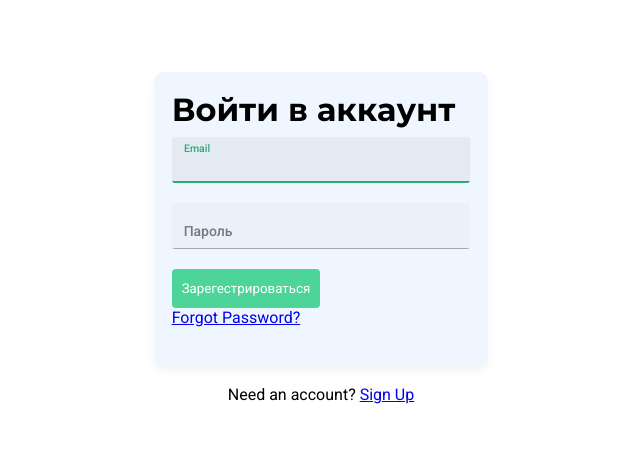
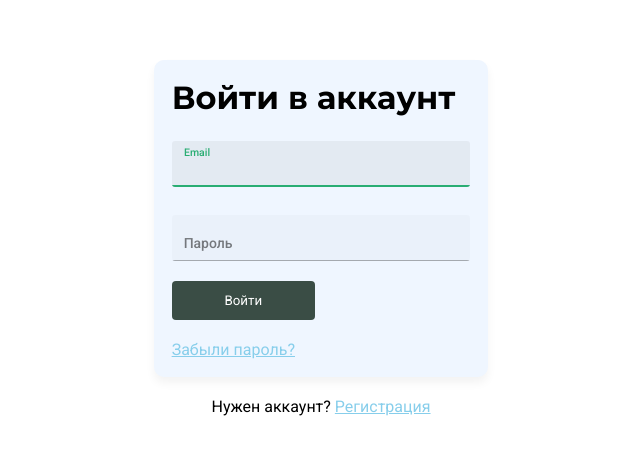
Before and after one commit to Dan-Crane/todo-react-2, a React (Create React App) app: page /auth in a window 1280 px wide. Shown: the part 162-616 px from the top of the page, without its empty margins (319-959 px from the left). Built offline with nearby package versions, Linux system fonts and the light colour scheme; no server answers.

Commit message:
Login.jsx

```diff
--- a/src/api/apiFirebase.js
+++ b/src/api/apiFirebase.js
@@ -3,11 +3,11 @@ import {db, auth} from '../firebase'
 // auth
 export const logInUser = (email, password) => {
 	return auth.signInWithEmailAndPassword(email, password)
-		.catch(error => {
-			console.log(error.code, error.message)
-			const errorCode = error.code;
-			const errorMessage = error.message;
-		});
+		// .catch(error => {
+		// 	console.log(error.code, error.message)
+		// 	const errorCode = error.code;
+		// 	const errorMessage = error.message;
+		// });
 }
 
 export const logOutUser = () => {
--- a/src/components/App/App.scss
+++ b/src/components/App/App.scss
@@ -87,7 +87,7 @@ body {
   }
 }
 
-.user {
+.main-form {
   display: flex;
   align-items: center;
   justify-content: center;
@@ -104,9 +104,6 @@ body {
     border-radius: 10px;
     margin-bottom: 20px;
     transition: all 0.300s ease-in-out;
-    div {
-      margin-bottom: 20px;
-    }
 
     @media all and (max-width: 768px) {
       padding: 6px;
@@ -116,12 +113,13 @@ body {
   }
 
   &__title {
+    cursor: default;
     font-family: Montserrat;
     font-style: normal;
     font-weight: bold;
     font-size: 32px;
     line-height: 39px;
-    margin-bottom: 8px;
+    //margin-bottom: 8px;
     color: black;
     margin-right: 15px;
     word-break: break-word;
@@ -133,35 +131,49 @@ body {
     }
   }
 
+  &__item{
+    position: relative;
+    padding-top: 24px;
+    margin-bottom: 4px;
+  }
+
   &__error{
-    font-family: Montserrat;
-    display: inline-block;
-    color: #190909;
+    cursor: default;
+    font-size: 14px;
+    color: white;
     text-align: center;
-    padding: 8px;
-    width: 100%;
-    background-color: #ffb9ad;
-    border: 1px solid tomato;
+    padding: 3px;
+    height: 40px;
+    background-color: tomato;
     box-shadow: 0px 6px 10px rgba(0, 0, 0, 0.05);
-    border-radius: 10px;
-    margin-bottom: 20px;
+    border-radius: 4px;
+    display: flex;
+    align-items: center;
+    justify-content: center;
+    flex: 0 1 48%;
+
   }
   &__small-error {
-    font-family: Montserrat;
-    display: inline-block;
+    cursor: default;
     max-height: 20px;
     height: 20px;
-    color: #190909;
     text-align: center;
-    padding: 0px;
     width: 100%;
     font-size: 14px;
     line-height: 19px;
-    background-color: #ffb9ad;
-    border: 1px solid tomato;
     box-shadow: 0px 6px 10px rgba(0, 0, 0, 0.05);
-    border-radius: 10px;
     margin-bottom: 4px;
+    position: absolute;
+    top: 0;
+
+
+    color: white;
+    padding: 3px;
+    background-color: tomato;
+    border-radius: 4px;
+    display: flex;
+    align-items: center;
+    justify-content: center;
   }
 
   &__error-wrap {
@@ -190,6 +202,18 @@ body {
   }
 
   &__desc {
-
+    cursor: default;
+    a{
+      color: skyblue;
+    }
+  }
+  &__wrap{
+    display: flex;
+    align-items: center;
+    justify-content: space-between;
+    margin-top: 20px;
+  }
+  &__btn{
+    flex: 0 0 48%;
   }
 }
--- a/src/components/Auth/Login/Login.jsx
+++ b/src/components/Auth/Login/Login.jsx
@@ -10,49 +10,45 @@ import {Input} from "../../InputComponent/Input";
 import './Login.scss'
 
 export function Login() {
-	const [emailValue, setEmailValue] = useState('')
-	const [passwordValue, setPasswordValue] = useState('')
 	const {actions} = useStore()
 	const [error, setError] = useState(false)
 	const [loading, setLoading] = useState(false)
 	const history = useHistory()
-	const email = useInput('', {minLength: 3, isEmpty: true, isEmail: true,})
+
+	const email = useInput('')
+	const password = useInput('')
+
 
 	async function handleSubmit(e) {
 		e.preventDefault()
 
 		try {
-			setError("")
+			setError(false)
 			setLoading(true)
-			await actions.logInUser(emailValue, passwordValue)
+			await actions.logInUser(email.value, password.value)
 			history.push("/")
 		} catch {
-			setError("Failed to log in")
+
+			setError(true)
 		}
 
 		setLoading(false)
 	}
 
 	return (
-		<section className='login user'>
-			<div className='login__body user__body'>
-				<h2 className='login__title user__title'>Войти в аккаунт</h2>
-				<CSSTransition in={error}
-											 classNames='user__error-wrap'
-											 timeout={300}
-											 mountOnEnter
-											 unmountOnExit>
-					<span className='login__error user__error'>Ошибка входа</span>
-				</CSSTransition>
-				<form className='login__form user__form'>
+		<section className='login main-form'>
+			<div className='login__body main-form__body'>
+				<h2 className='login__title main-form__title'>Войти в аккаунт</h2>
 
+				<form className='login__form main-form__form' onSubmit={handleSubmit}>
+					<div className='main-form__item'>
 						<CSSTransition in={email.isDirty}
-												 classNames='user__error-wrap'
+													 classNames='main-form__error-wrap'
 													 timeout={300}
 													 mountOnEnter
 													 unmountOnExit>
 						<span
-							className='login__error user__small-error'>
+							className='login__error main-form__small-error'>
 							{email.errors.message}
 						</span>
 						</CSSTransition>
@@ -62,25 +58,54 @@ export function Login() {
 									 name='email'
 									 value={email.value}
 									 setValue={e => email.handleChange(e)}
-								 onBlur={email.onBlur}
+									 onBlur={e => email.handleBlur(e)}
 									 autoFocus/>
-					<Input placeholder='Пароль' type='password' setValue={setPasswordValue} value={passwordValue}/>
+					</div>
 
-					<button className='main-btn signup__btn'
-									disabled={loading}>
-						Зарегестрироваться
+					<div className='main-form__item'>
+						<CSSTransition in={password.isDirty}
+													 classNames='main-form__error-wrap'
+													 timeout={300}
+													 mountOnEnter
+													 unmountOnExit>
+						<span
+							className='login__error main-form__small-error'>
+							{password.errors.message}
+						</span>
+						</CSSTransition>
+
+						<Input placeholder='Пароль'
+									 type='password'
+									 name='password'
+									 value={password.value}
+									 setValue={e => password.handleChange(e)}
+									 onBlur={e => password.handleBlur(e)}/>
+					</div>
+
+					<div className='main-form__wrap'>
+						<button type='submit' className='main-btn signup__btn login__btn main-form__btn'
+										disabled={password.btnDisable || email.btnDisable || loading}>
+							Войти
 						</button>
 
+						<CSSTransition in={error}
+													 classNames='main-form__error-wrap'
+													 timeout={300}
+													 mountOnEnter
+													 unmountOnExit>
+							<span className='login__error main-form__error'>Ошибка авторизации</span>
+						</CSSTransition>
+					</div>
+
 				</form>
-
-				<div className="w-100 text-center mt-3">
-					<Link to="/forgot-password">Forgot Password?</Link>
+				<div className="login__forgot main-form__desc">
+					<Link to="/forgot-password">Забыли пароль?</Link>
 				</div>
 
 			</div>
 
-			<div className="w-100 text-center mt-2">
-				Need an account? <Link to="/signup">Sign Up</Link>
+			<div className="login__desc main-form__desc">
+				Нужен аккаунт? <Link to="/signup">Регистрация</Link>
 			</div>
 		</section>
 	)
--- a/src/components/Auth/Login/Login.scss
+++ b/src/components/Auth/Login/Login.scss
@@ -2,4 +2,10 @@
   &__body {
 
   }
+  &__forgot{
+    margin-top: 20px;
+  }
+  &__btn{
+
+  }
 }
--- a/src/components/InputComponent/Input.jsx
+++ b/src/components/InputComponent/Input.jsx
@@ -5,10 +5,10 @@ import './Input.scss'
 export const Input = ({placeholder, type, value, setValue, autoFocus, onBlur, name}) => {
 	return (
 		<div className='input-wrap'>
-			<label htmlFor="inp" className="inp">
+			<label htmlFor={name} className="inp">
 				<input type={type}
 							 name={name}
-							 id='inp'
+							 id={name}
 							 placeholder='&nbsp;'
 							 value={value}
 							 autoFocus={autoFocus || false}
--- a/src/hooks/InputValidate.js
+++ b/src/hooks/InputValidate.js
@@ -65,12 +65,11 @@ export function useInputValidation(value, validations) {
 	}
 }
 
-export function useInput(initialValue, validationsObj) {
+export function useInput(initialValue) {
 	const [value, setValue] = useState(initialValue)
 	const [errors, setErrors] = useState('')
 	const [isDirty, setIsDirty] = useState(false)
-
-	// const valid = useInputValidation(value, validationsObj)
+	const [btnDisable, setBtnDisable] = useState(true)
 
 	async function handleChange(event) {
 		let {target: {type, name, value, checked, selected}} = event
@@ -85,13 +84,13 @@ export function useInput(initialValue, validationsObj) {
 		await setErrors(errors)
 
 		if (errors[name] !== null) {
-			return setIsDirty(true)
+			return setIsDirty(true), setBtnDisable(true)
 		} else {
-			return setIsDirty(false)
+			return setIsDirty(false), setBtnDisable(false)
 		}
 	}
 
-	async function onBlur(event) {
+	async function handleBlur(event) {
 		let {target: {type, name, value, checked, selected}} = event
 		value = type === 'checkbox' ? checked :
 			type === 'select' ? selected : value
@@ -104,18 +103,18 @@ export function useInput(initialValue, validationsObj) {
 		await setErrors(errors)
 
 		if (errors[name] !== null) {
-			return setIsDirty(true)
+			return setIsDirty(true), setBtnDisable(true)
 		} else {
-			return setIsDirty(false)
+			return setIsDirty(false), setBtnDisable(false)
 		}
 	}
 
 	return {
 		value,
+		errors,
+		isDirty,
+		btnDisable,
 		handleChange,
-		errors,
-		onBlur,
-		isDirty,
-		// ...valid,
+		handleBlur,
 	}
 }
--- a/src/store/actions.js
+++ b/src/store/actions.js
@@ -21,6 +21,10 @@ export const setAuth = () => {
 			type: 'LOGOUT_USER'
 		});
 	})
+}
+
+export function resetPassword(email) {
+	return apiFirebase.sendPasswordResetEmail(email)
 }
 
 // DB
```
Also changed, not shown: src/components/Auth/ForgotPassword/ForgotPassword.jsx (added, +58 -0 lines), src/components/Auth/ForgotPassword/ForgotPassword.scss (added). Lines whose indentation alone changed are shown as unchanged.
